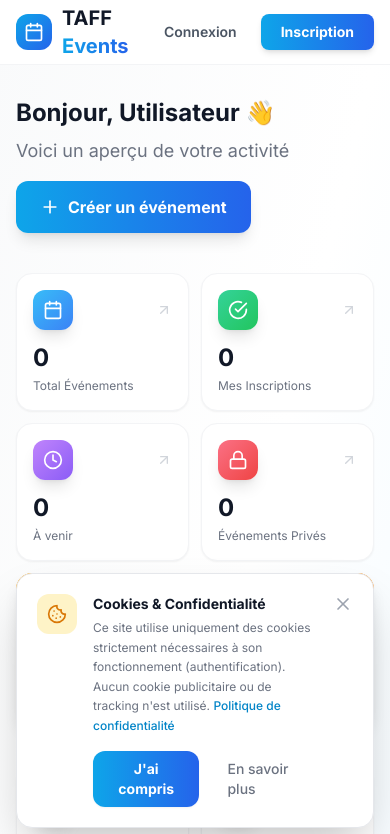
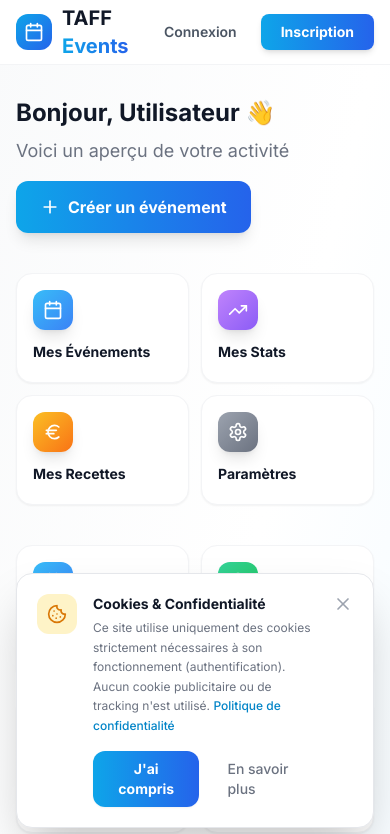
Before and after one commit to userwebAA/business-events-platform, a Next.js app in the folder apps/web/: page /dashboard in a window 390 px wide. Shown: the top 834 px of the page. Built offline with nearby package versions, Linux system fonts and the light colour scheme; no server answers.

Commit message:
fix: simplify middleware redirections + reorganize dashboard (actions first, stats below)

```diff
--- a/apps/web/src/app/dashboard/page.tsx
+++ b/apps/web/src/app/dashboard/page.tsx
@@ -132,64 +132,6 @@ export default function DashboardPage() {
                 </div>
 
 
-                {/* Cartes de statistiques */}
-                <div className="grid grid-cols-2 gap-3 sm:gap-4 md:gap-6 mb-10 lg:grid-cols-5">
-                    <div className="bg-white rounded-2xl shadow-sm p-4 sm:p-6 border border-gray-100 hover:shadow-lg transition-shadow duration-200 group">
-                        <div className="flex items-center justify-between mb-3 sm:mb-4">
-                            <div className="bg-gradient-to-br from-sky-400 to-blue-500 w-10 h-10 sm:w-12 sm:h-12 rounded-xl flex items-center justify-center shadow-lg group-hover:scale-110 transition-transform duration-200">
-                                <Calendar className="h-5 w-5 sm:h-6 sm:w-6 text-white" />
-                            </div>
-                            <ArrowUpRight className="h-4 w-4 sm:h-5 sm:w-5 text-gray-300 group-hover:text-sky-500 transition-colors" />
-                        </div>
-                        <p className="text-2xl sm:text-3xl font-bold text-gray-900">{stats.totalEvents}</p>
-                        <p className="text-xs sm:text-sm text-gray-500 mt-1">Total Événements</p>
-                    </div>
-
-                    <div className="bg-white rounded-2xl shadow-sm p-4 sm:p-6 border border-gray-100 hover:shadow-lg transition-shadow duration-200 group">
-                        <div className="flex items-center justify-between mb-3 sm:mb-4">
-                            <div className="bg-gradient-to-br from-emerald-400 to-green-500 w-10 h-10 sm:w-12 sm:h-12 rounded-xl flex items-center justify-center shadow-lg group-hover:scale-110 transition-transform duration-200">
-                                <CheckCircle className="h-5 w-5 sm:h-6 sm:w-6 text-white" />
-                            </div>
-                            <ArrowUpRight className="h-4 w-4 sm:h-5 sm:w-5 text-gray-300 group-hover:text-emerald-500 transition-colors" />
-                        </div>
-                        <p className="text-2xl sm:text-3xl font-bold text-gray-900">{stats.totalRegistrations}</p>
-                        <p className="text-xs sm:text-sm text-gray-500 mt-1">Mes Inscriptions</p>
-                    </div>
-
-                    <div className="bg-white rounded-2xl shadow-sm p-4 sm:p-6 border border-gray-100 hover:shadow-lg transition-shadow duration-200 group">
-                        <div className="flex items-center justify-between mb-3 sm:mb-4">
-                            <div className="bg-gradient-to-br from-purple-400 to-violet-500 w-10 h-10 sm:w-12 sm:h-12 rounded-xl flex items-center justify-center shadow-lg group-hover:scale-110 transition-transform duration-200">
-                                <Clock className="h-5 w-5 sm:h-6 sm:w-6 text-white" />
-                            </div>
-                            <ArrowUpRight className="h-4 w-4 sm:h-5 sm:w-5 text-gray-300 group-hover:text-purple-500 transition-colors" />
-                        </div>
-                        <p className="text-2xl sm:text-3xl font-bold text-gray-900">{stats.upcomingEvents}</p>
-                        <p className="text-xs sm:text-sm text-gray-500 mt-1">À venir</p>
-                    </div>
-
-                    <div className="bg-white rounded-2xl shadow-sm p-4 sm:p-6 border border-gray-100 hover:shadow-lg transition-shadow duration-200 group">
-                        <div className="flex items-center justify-between mb-3 sm:mb-4">
-                            <div className="bg-gradient-to-br from-rose-400 to-red-500 w-10 h-10 sm:w-12 sm:h-12 rounded-xl flex items-center justify-center shadow-lg group-hover:scale-110 transition-transform duration-200">
-                                <Lock className="h-5 w-5 sm:h-6 sm:w-6 text-white" />
-                            </div>
-                            <ArrowUpRight className="h-4 w-4 sm:h-5 sm:w-5 text-gray-300 group-hover:text-rose-500 transition-colors" />
-                        </div>
-                        <p className="text-2xl sm:text-3xl font-bold text-gray-900">{stats.privateEvents}</p>
-                        <p className="text-xs sm:text-sm text-gray-500 mt-1">Événements Privés</p>
-                    </div>
-
-                    <Link href={isAdmin ? '/dashboard/admin/treasury' : '/dashboard/my-revenue'} className="bg-gradient-to-br from-amber-500 to-orange-500 rounded-2xl shadow-lg p-4 sm:p-6 text-white col-span-2 lg:col-span-1 group hover:shadow-xl transition-all cursor-pointer">
-                        <div className="flex items-center justify-between mb-4">
-                            <div className="bg-white bg-opacity-20 w-12 h-12 rounded-xl flex items-center justify-center backdrop-blur-sm">
-                                <Euro className="h-6 w-6 text-white" />
-                            </div>
-                            <ArrowUpRight className="h-5 w-5 text-white text-opacity-50 group-hover:text-opacity-100 transition-colors" />
-                        </div>
-                        <p className="text-2xl sm:text-3xl font-bold">{stats.totalRevenue.toFixed(2)}€</p>
-                        <p className="text-sm text-amber-100 mt-1">Recette</p>
-                    </Link>
-                </div>
-
                 {/* Actions rapides */}
                 <div className="grid grid-cols-2 sm:grid-cols-4 gap-3 sm:gap-4 mb-10">
                     <Link
@@ -288,6 +230,64 @@ export default function DashboardPage() {
                         </div>
                     </div>
                 )}
+
+                {/* Cartes de statistiques */}
+                <div className="grid grid-cols-2 gap-3 sm:gap-4 md:gap-6 mb-10 lg:grid-cols-5">
+                    <div className="bg-white rounded-2xl shadow-sm p-4 sm:p-6 border border-gray-100 hover:shadow-lg transition-shadow duration-200 group">
+                        <div className="flex items-center justify-between mb-3 sm:mb-4">
+                            <div className="bg-gradient-to-br from-sky-400 to-blue-500 w-10 h-10 sm:w-12 sm:h-12 rounded-xl flex items-center justify-center shadow-lg group-hover:scale-110 transition-transform duration-200">
+                                <Calendar className="h-5 w-5 sm:h-6 sm:w-6 text-white" />
+                            </div>
+                            <ArrowUpRight className="h-4 w-4 sm:h-5 sm:w-5 text-gray-300 group-hover:text-sky-500 transition-colors" />
+                        </div>
+                        <p className="text-2xl sm:text-3xl font-bold text-gray-900">{stats.totalEvents}</p>
+                        <p className="text-xs sm:text-sm text-gray-500 mt-1">Total Événements</p>
+                    </div>
+
+                    <div className="bg-white rounded-2xl shadow-sm p-4 sm:p-6 border border-gray-100 hover:shadow-lg transition-shadow duration-200 group">
+                        <div className="flex items-center justify-between mb-3 sm:mb-4">
+                            <div className="bg-gradient-to-br from-emerald-400 to-green-500 w-10 h-10 sm:w-12 sm:h-12 rounded-xl flex items-center justify-center shadow-lg group-hover:scale-110 transition-transform duration-200">
+                                <CheckCircle className="h-5 w-5 sm:h-6 sm:w-6 text-white" />
+                            </div>
+                            <ArrowUpRight className="h-4 w-4 sm:h-5 sm:w-5 text-gray-300 group-hover:text-emerald-500 transition-colors" />
+                        </div>
+                        <p className="text-2xl sm:text-3xl font-bold text-gray-900">{stats.totalRegistrations}</p>
+                        <p className="text-xs sm:text-sm text-gray-500 mt-1">Mes Inscriptions</p>
+                    </div>
+
+                    <div className="bg-white rounded-2xl shadow-sm p-4 sm:p-6 border border-gray-100 hover:shadow-lg transition-shadow duration-200 group">
+                        <div className="flex items-center justify-between mb-3 sm:mb-4">
+                            <div className="bg-gradient-to-br from-purple-400 to-violet-500 w-10 h-10 sm:w-12 sm:h-12 rounded-xl flex items-center justify-center shadow-lg group-hover:scale-110 transition-transform duration-200">
+                                <Clock className="h-5 w-5 sm:h-6 sm:w-6 text-white" />
+                            </div>
+                            <ArrowUpRight className="h-4 w-4 sm:h-5 sm:w-5 text-gray-300 group-hover:text-purple-500 transition-colors" />
+                        </div>
+                        <p className="text-2xl sm:text-3xl font-bold text-gray-900">{stats.upcomingEvents}</p>
+                        <p className="text-xs sm:text-sm text-gray-500 mt-1">À venir</p>
+                    </div>
+
+                    <div className="bg-white rounded-2xl shadow-sm p-4 sm:p-6 border border-gray-100 hover:shadow-lg transition-shadow duration-200 group">
+                        <div className="flex items-center justify-between mb-3 sm:mb-4">
+                            <div className="bg-gradient-to-br from-rose-400 to-red-500 w-10 h-10 sm:w-12 sm:h-12 rounded-xl flex items-center justify-center shadow-lg group-hover:scale-110 transition-transform duration-200">
+                                <Lock className="h-5 w-5 sm:h-6 sm:w-6 text-white" />
+                            </div>
+                            <ArrowUpRight className="h-4 w-4 sm:h-5 sm:w-5 text-gray-300 group-hover:text-rose-500 transition-colors" />
+                        </div>
+                        <p className="text-2xl sm:text-3xl font-bold text-gray-900">{stats.privateEvents}</p>
+                        <p className="text-xs sm:text-sm text-gray-500 mt-1">Événements Privés</p>
+                    </div>
+
+                    <Link href={isAdmin ? '/dashboard/admin/treasury' : '/dashboard/my-revenue'} className="bg-gradient-to-br from-amber-500 to-orange-500 rounded-2xl shadow-lg p-4 sm:p-6 text-white col-span-2 lg:col-span-1 group hover:shadow-xl transition-all cursor-pointer">
+                        <div className="flex items-center justify-between mb-4">
+                            <div className="bg-white bg-opacity-20 w-12 h-12 rounded-xl flex items-center justify-center backdrop-blur-sm">
+                                <Euro className="h-6 w-6 text-white" />
+                            </div>
+                            <ArrowUpRight className="h-5 w-5 text-white text-opacity-50 group-hover:text-opacity-100 transition-colors" />
+                        </div>
+                        <p className="text-2xl sm:text-3xl font-bold">{stats.totalRevenue.toFixed(2)}€</p>
+                        <p className="text-sm text-amber-100 mt-1">Recette</p>
+                    </Link>
+                </div>
 
                 {/* Événements récents */}
                 <div className="bg-white rounded-2xl shadow-sm border border-gray-100 overflow-hidden">
--- a/apps/web/src/app/login/page.tsx
+++ b/apps/web/src/app/login/page.tsx
@@ -1,7 +1,7 @@
 'use client';
 
 import { useState } from 'react';
-import { useRouter } from 'next/navigation';
+import { useRouter, useSearchParams } from 'next/navigation';
 import { useAuth } from '@/contexts/AuthContext';
 import Link from 'next/link';
 import { Mail, Lock, LogIn, Calendar, ArrowRight } from 'lucide-react';
@@ -12,6 +12,7 @@ export default function LoginPage() {
     const [error, setError] = useState('');
     const [loading, setLoading] = useState(false);
     const router = useRouter();
+    const searchParams = useSearchParams();
     const { login } = useAuth();
 
     const handleSubmit = async (e: React.FormEvent) => {
@@ -26,7 +27,8 @@ export default function LoginPage() {
         setLoading(true);
         try {
             await login(email, password);
-            router.push('/dashboard');
+            const redirectTo = searchParams.get('redirect') || '/dashboard';
+            router.push(redirectTo);
         } catch (err) {
             setError('Email ou mot de passe incorrect');
         } finally {
```
Also changed, not shown: apps/web/src/middleware.ts (+6 -33 lines).
